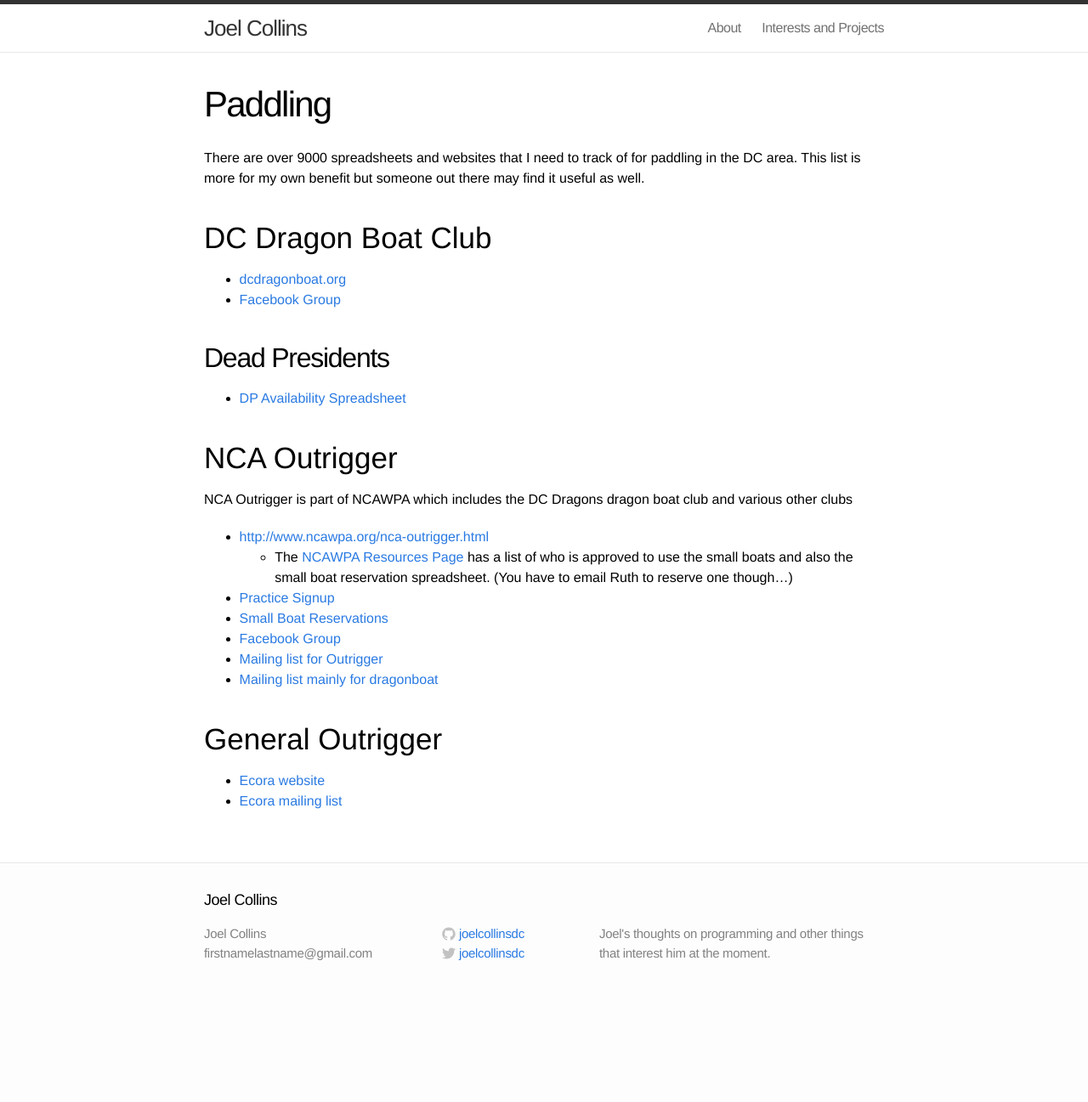
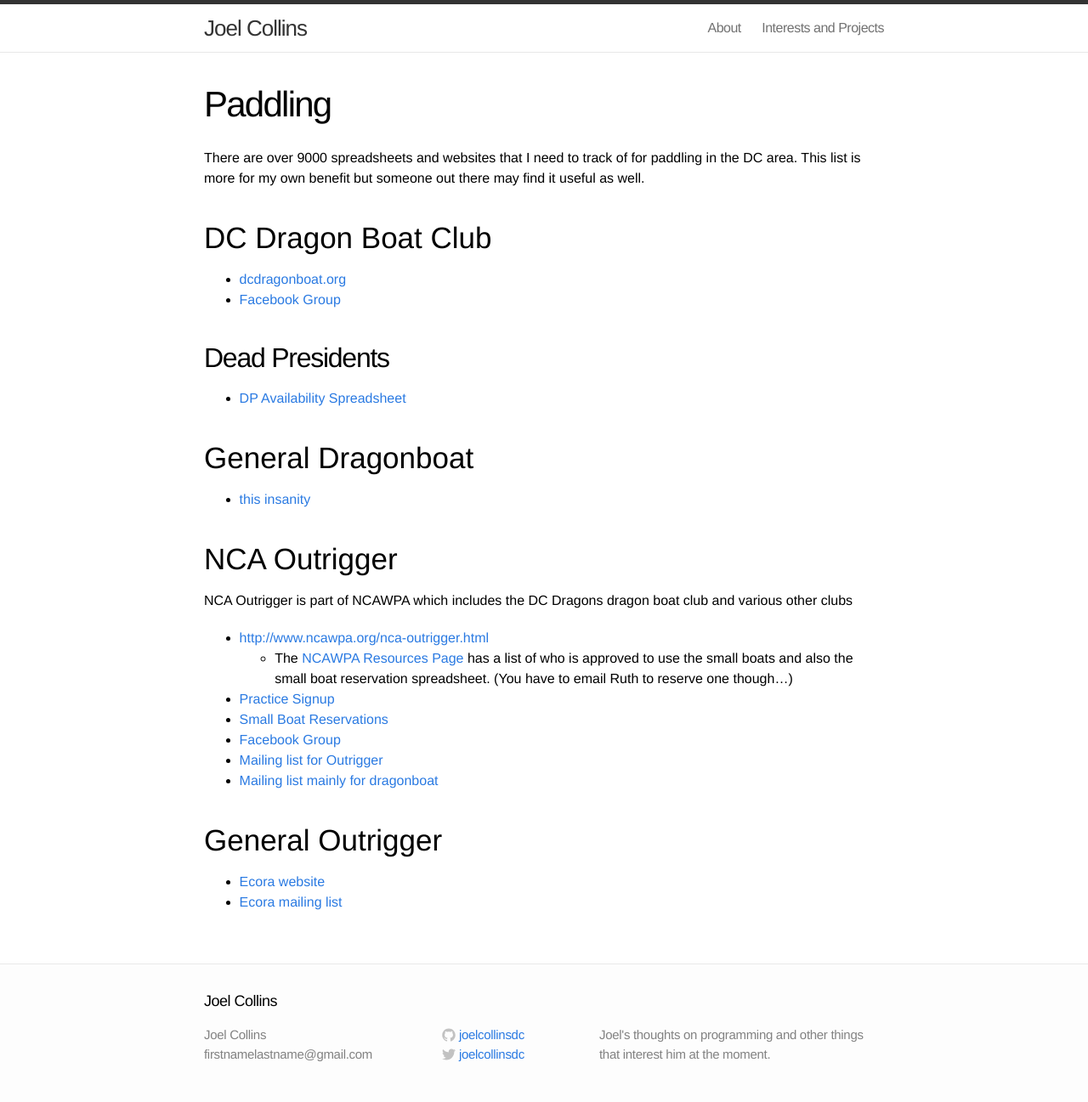
Before and after one commit to joelcollinsdc/joelcollinsdc.github.io, a Jekyll site: the page built from paddling.md, in a window 1280 px wide. Shown: the whole page at 85% size. Built offline with Jekyll 4.4.1, drawn with Linux system fonts in a browser that asks for light colours; before the commit the page ends 1178 px from its top, so only the background shows below that.

Commit message:
add the insanity

```diff
--- a/paddling.md
+++ b/paddling.md
@@ -16,6 +16,9 @@ There are over 9000 spreadsheets and websites that I need to track of for paddli
 
 * [DP Availability Spreadsheet](https://docs.google.com/spreadsheet/ccc?key=0AosU52J5ACITdHpnNllpYUZOdWZ2T3VhbXdLRlA1VGc&usp=drive_web#gid=8)
 
+# General Dragonboat
+
+* [this insanity](http://www.network54.com/Forum/135730/)
 
 # NCA Outrigger
 
```
